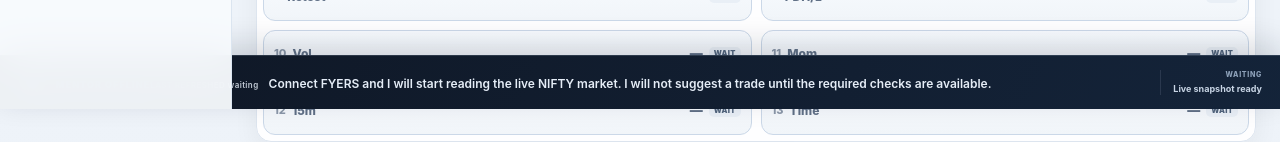
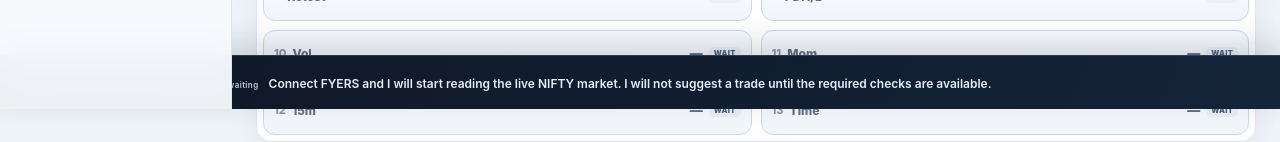
Before and after one commit to dhananjaysaber/index-options-mentor, a React (Vite) app: page / in a window 1280 px wide. Shown: the part 691-833 px from the top of the page. Built offline with nearby package versions, Linux system fonts and the light colour scheme; no server answers.

Commit message:
Compact Mentor footer and remove snapshot meta text

```diff
--- a/src/components/MentorFooter.jsx
+++ b/src/components/MentorFooter.jsx
@@ -144,10 +144,6 @@ export default function MentorFooter({ snapshot, brokerStatus, refreshing, posit
         </div>
         <span>{message}</span>
       </div>
-      <div className="mentor-footer-meta">
-        <span>{brokerStatus?.authenticated ? 'AUTO 15s' : 'WAITING'}</span>
-        <strong>{refreshing ? 'Refreshing latest snapshot…' : 'Live snapshot ready'}</strong>
-      </div>
     </footer>
   );
 }
```
